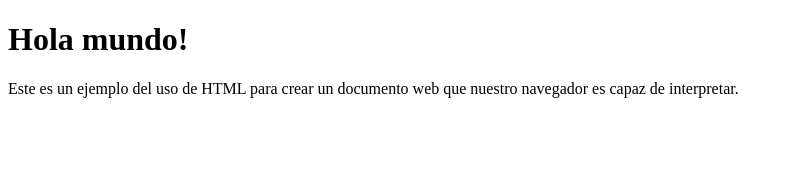
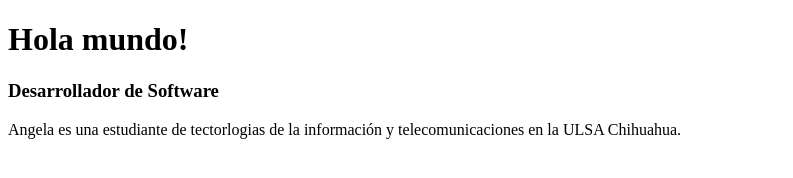
Before and after one commit to angelavaa/angelavaa.github.io, a plain HTML site: page index.html in a window 1280 px wide. Shown: the whole page, without its empty margins (0-793 px from the left). Drawn offline with Linux system fonts and the light colour scheme.

Commit message:
Se agrega primera parte de pag personal

```diff
--- a/index.html
+++ b/index.html
@@ -1,12 +1,13 @@
 <!DOCTYPE html>
 <HTML>
   <head>
-    <title>Mi primer WEB</title>
+    <title>Angela Avalos</title>
   </head>
   <body>
     <div id="una capa">
       <h1>Hola mundo!</h1>
-      <p>Este es un ejemplo del uso de HTML para crear un documento web que nuestro navegador es capaz de interpretar.</p>
+	<h3>Desarrollador de Software</h3>
+      <p>Angela es una estudiante de tectorlogias de la información y telecomunicaciones en la ULSA Chihuahua.</p>
     </div>
   </body>
 </HTML>
```
